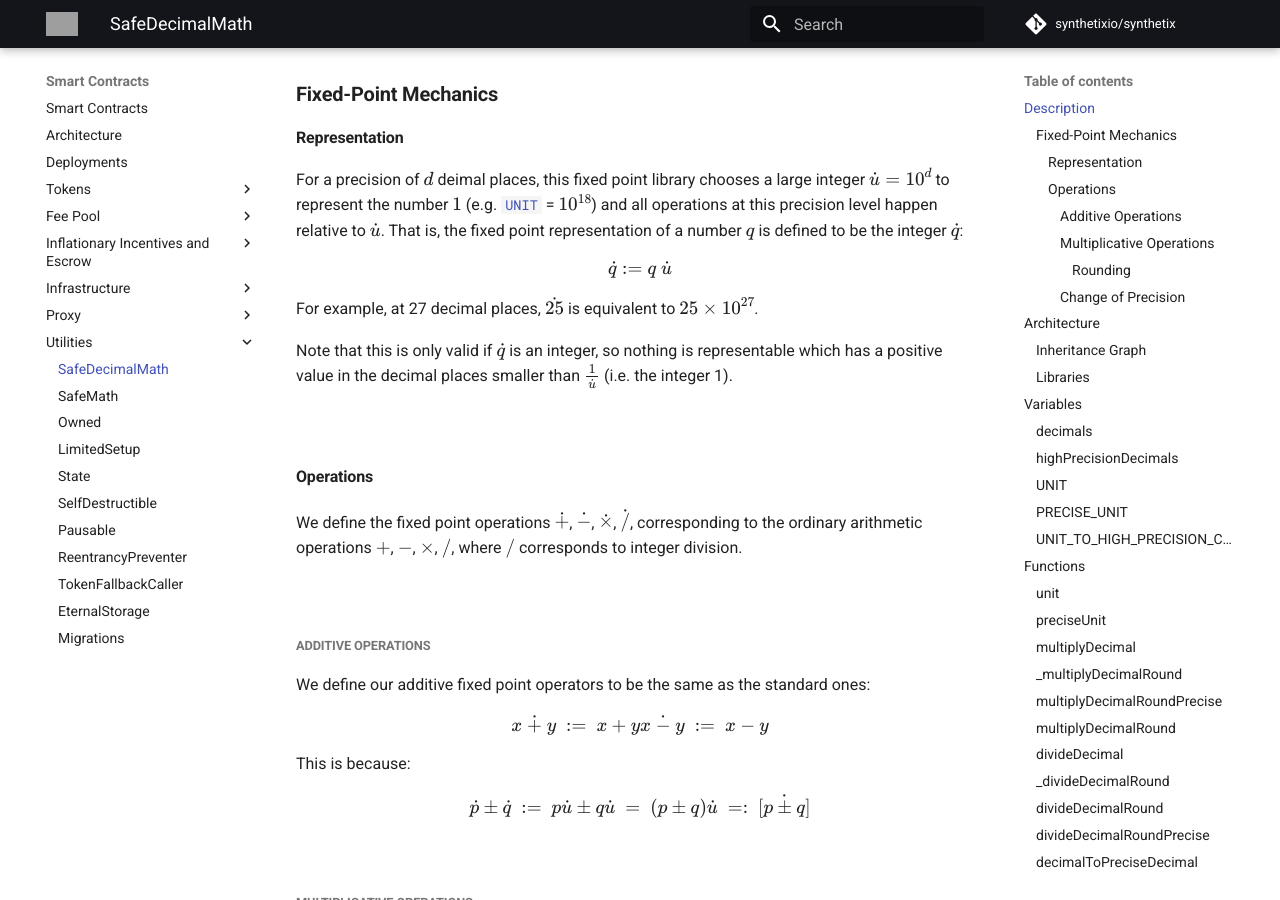
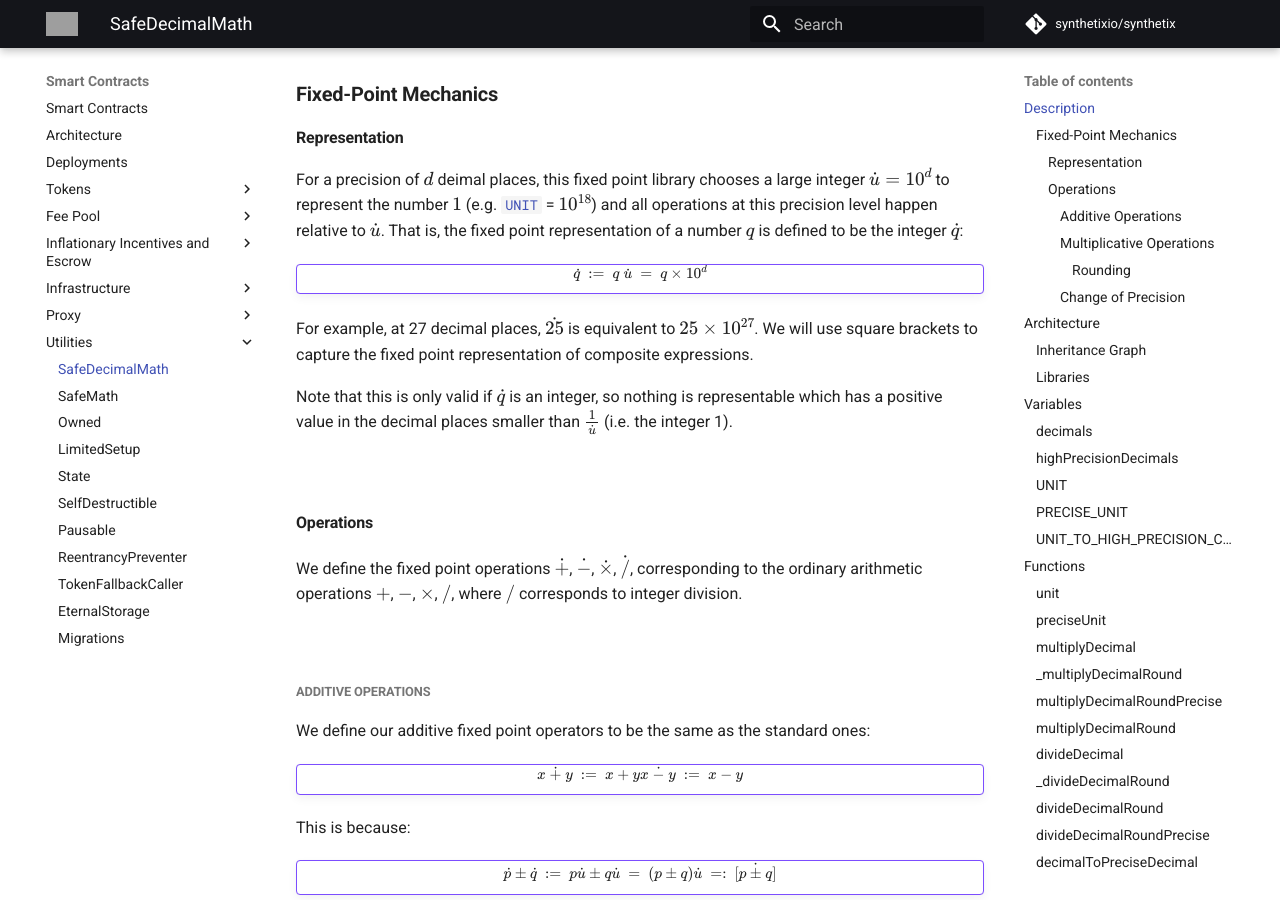
Before and after one commit to Synthetixio/synthetix, an MkDocs documentation site: the page built from docs/contracts/SafeDecimalMath.md, in a window 1280 px wide and 900 px high, scrolled down 774 px. Built offline with MkDocs 1.6.1 and Material for MkDocs 9.7.7, drawn with Linux system fonts in a browser that asks for light colours; formulas are drawn with MathJax 3; comment, search, counter and statistics services are not loaded; grey boxes are pictures that could not be loaded.

Commit message:
SafeDecimalMath improvements.

```diff
--- a/docs/contracts/SafeDecimalMath.md
+++ b/docs/contracts/SafeDecimalMath.md
@@ -23,11 +23,12 @@ The high-precision numbers are mainly used for dealing with the [debt ledger](Sy
 
 For a precision of $d$ deimal places, this fixed point library chooses a large integer $\dot{u} = 10^d$ to represent the number $1$ (e.g. [`UNIT`](#unit) = $10^{18}$) and all operations at this precision level happen relative to $\dot{u}$. That is, the fixed point representation of a number $q$ is defined to be the integer $\dot{q}$:
 
-$$
-\dot{q} := q \ \dot{u}
-$$
+!!! example ""
+    $$
+    \dot{q} \ := \ q \ \dot{u} \ = \ q \times 10^d
+    $$
 
-For example, at 27 decimal places, $\dot{25}$ is equivalent to $25 \times 10^{27}$.
+For example, at 27 decimal places, $\dot{25}$ is equivalent to $25 \times 10^{27}$. We will use square brackets to capture the fixed point representation of composite expressions.
 
 Note that this is only valid if $\dot{q}$ is an integer, so nothing is representable which has a positive value in the decimal places smaller than $\frac{1}{\dot{u}}$ (i.e. the integer 1).
 
```
Also changed, not shown: other parts of docs/contracts/SafeDecimalMath.md (+19 -15 lines).
